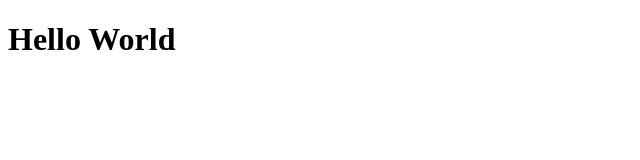
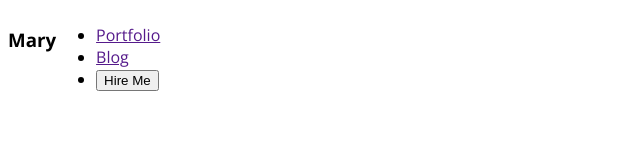
Before and after one commit to rony1957/My-Portfolio-Website-First, a plain HTML site: page index.html in a window 1280 px wide. Shown: the whole page, without its empty margins (0-640 px from the left). Drawn offline with nearby package versions, Linux system fonts and the light colour scheme.

Commit message:
first commit website

```diff
--- a/index.html
+++ b/index.html
@@ -4,10 +4,52 @@
     <meta charset="UTF-8">
     <meta name="viewport" content="width=device-width, initial-scale=1.0">
     <title>My-Portfolio-Website-First</title>
+
+
+    <!-- Google font link -->
+    <link rel="preconnect" href="https://fonts.googleapis.com">
+    <link rel="preconnect" href="https://fonts.gstatic.com" crossorigin>
+    <link href="https://fonts.googleapis.com/css2?family=Open+Sans:ital,wght@0,300..800;1,300..800&family=Poppins:ital,wght@0,100;0,200;0,300;0,400;0,500;0,600;0,700;0,800;0,900;1,100;1,200;1,300;1,400;1,500;1,600;1,700;1,800;1,900&family=Work+Sans:ital,wght@0,100..900;1,100..900&display=swap" rel="stylesheet">
+    <!-- Google font link -->
+
+
+
+    <!-- Css link -->
+     <link rel="stylesheet" href="style/style.css">
+     <!-- Css link -->
 </head>
-<body>
+<body class="open-sans-normal">
 
-    <h1>Hello World</h1>
+    <!------------------------------------------- Header area start------------------------------------ -->
+    <header>
+        <nav>
+            <h3>Mary</h3>
+            <ul>
+                <li><a href="">Portfolio</a></li>
+                <li><a href="">Blog</a></li>
+                <li><a href=""><button>Hire Me</button></a></li>
+            </ul>
+            <img src="" alt="">
+        </nav>
+
+    </header>
+    <!-------------------------------------------- Header area end------------------------------------- -->
+
+
+
+    <!---------------------------------------------- main area start------------------------------------ -->
+    <main>
+
+    </main>
+    <!---------------------------------------------- main area end-------------------------------------- -->
+
+
+
+    <!---------------------------------------- Footer area start ---------------------------------------->
+    <footer>
+
+    </footer>
+    <!---------------------------------------- Footer area end ------------------------------------------>
 
 </body>
 </html>
--- /dev/null
+++ b/style/style.css
@@ -0,0 +1,20 @@
+/* Google font link css */
+
+
+.open-sans-normal{
+  font-family: "Open Sans", sans-serif;
+  font-optical-sizing: auto;
+  font-style: normal;
+  font-variation-settings:
+    "wdth" 100;
+}
+/* Google font link css */
+
+
+
+
+/* nav styles */
+
+nav{
+    display: flex;
+}
```
